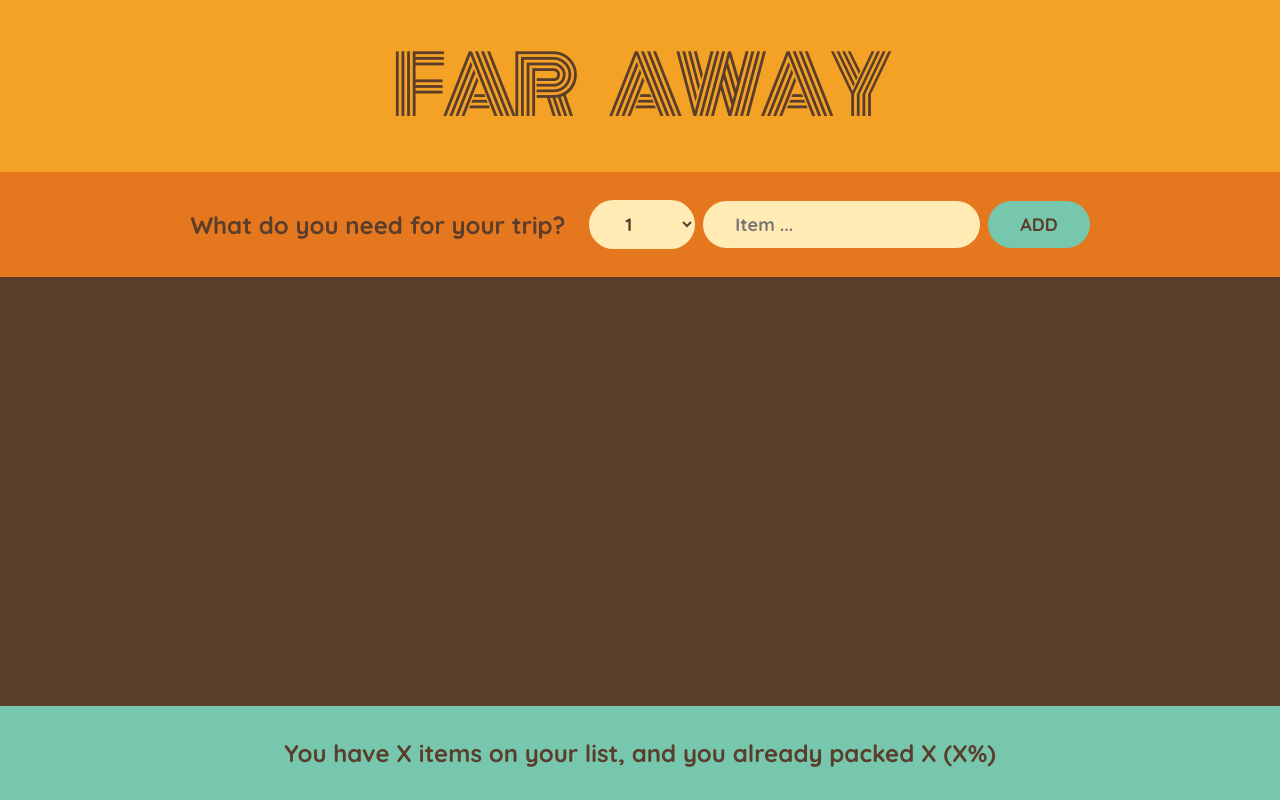
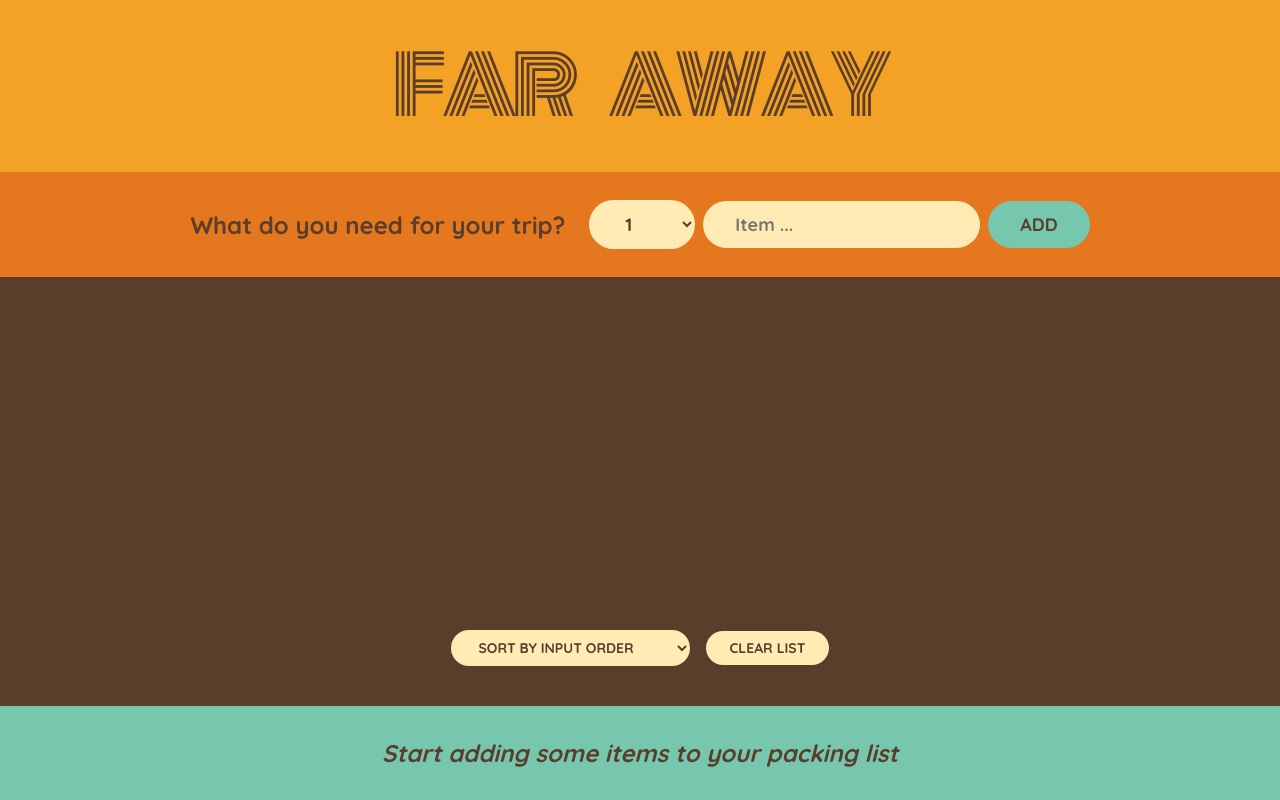
Before and after one commit to nidal1/travel-list, a React (Create React App) app: page / in a window 1280 px wide. Built offline with nearby package versions, Linux system fonts and the light colour scheme; the HTML template or start-up script is replaced by a standard one.

Commit message:
Clearing a list

```diff
--- a/src/App.js
+++ b/src/App.js
@@ -29,6 +29,11 @@ export default function App() {
     );
   }
 
+  function handleDeleteItems() {
+    const confirm = window.confirm('Are you sure you want to clear this list?');
+    if (confirm) setItems([]);
+  }
+
   return (
     <div className="app">
       <Logo />
@@ -37,8 +42,9 @@ export default function App() {
         items={items}
         onDeleteItem={handleDeleteItem}
         onToggleItems={handleToggleItem}
+        onDeleteItems={handleDeleteItems}
       />
-      <Stats />
+      <Stats items={items} />
     </div>
   );
 }
@@ -92,11 +98,26 @@ function Form({ onAddItems }) {
   );
 }
 
-function PackingList({ items, onDeleteItem, onToggleItems }) {
+function PackingList({ items, onDeleteItem, onToggleItems, onDeleteItems }) {
+  const [orderBy, setOrderBy] = useState('input');
+
+  let sortedItems;
+
+  if (orderBy === 'input') sortedItems = items;
+
+  if (orderBy === 'description')
+    sortedItems = items
+      .slice()
+      .sort((a, b) => a.description.localeCompare(b.description));
+
+  if (orderBy === 'packed')
+    sortedItems = items
+      .slice()
+      .sort((a, b) => Number(a.packed) - Number(b.packed));
   return (
     <div className="list">
       <ul>
-        {items.map((item) => (
+        {sortedItems.map((item) => (
           <Item
             key={item.id}
             item={item}
@@ -105,6 +126,16 @@ function PackingList({ items, onDeleteItem, onToggleItems }) {
           />
         ))}
       </ul>
+
+      <div className="actions">
+        <select value={orderBy} onChange={(e) => setOrderBy(e.target.value)}>
+          <option value="input">Sort by input order</option>
+          <option value="description">Sort by description</option>
+          <option value="packed">Sort by packed status</option>
+        </select>
+
+        <button onClick={onDeleteItems}>Clear list</button>
+      </div>
     </div>
   );
 }
@@ -127,10 +158,23 @@ function Item({ item, onDeleteItem, onToggleItems }) {
   );
 }
 
-function Stats() {
+function Stats({ items }) {
+  if (!items.length)
+    return (
+      <footer className="stats">
+        <em>Start adding some items to your packing list</em>
+      </footer>
+    );
+  const numItems = items.length;
+  const numPacked = items.filter((item) => item.packed).length;
+  const percents = Math.round((numPacked / numItems) * 100);
   return (
     <footer className="stats">
-      You have X items on your list, and you already packed X (X%)
+      <em>
+        {percents === 100
+          ? 'You are ready to go'
+          : `You have ${numItems} items on your list, and you already packed ${numPacked} ${percents}%`}
+      </em>
     </footer>
   );
 }
```
